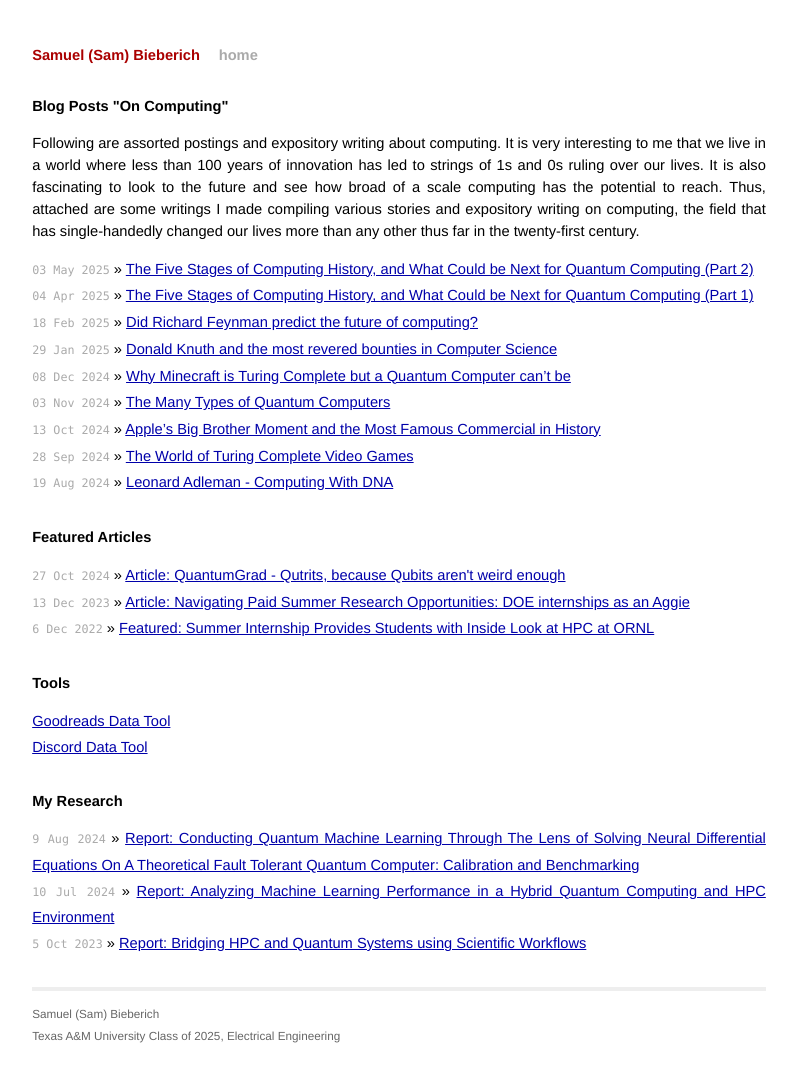
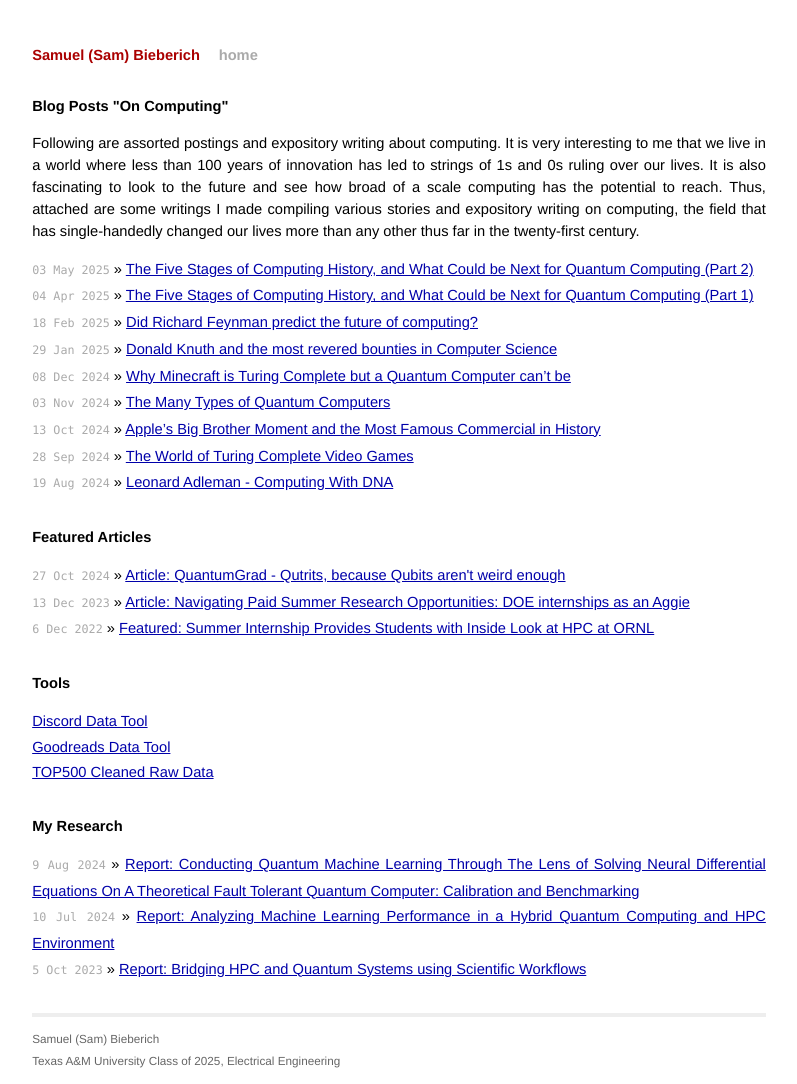
Before and after one commit to Sam-Bieberich/Sam-Bieberich.github.io, a Jekyll site: the page built from index.html, in a window 1280 px wide. Shown: the whole page, without its empty margins (241-1038 px from the left). Built offline with Jekyll 4.4.1, drawn with Linux system fonts in a browser that asks for light colours; before the commit the page ends 1059 px from its top, so only the background shows below that.

Commit message:
Added top500 raw data cleaned

```diff
--- a/index.html
+++ b/index.html
@@ -24,8 +24,9 @@ title: Samuel (Sam) Bieberich
 
   <h1>Tools</h1>
   <ul class="posts">
+    <li><a href="discord_tool.html">Discord Data Tool</a></li>
     <li><a href="goodreads_tool.html">Goodreads Data Tool</a></li>
-    <li><a href="discord_tool.html">Discord Data Tool</a></li>
+    <li><a href="https://github.com/Sam-Bieberich/top500_data_raw">TOP500 Cleaned Raw Data</a></li>
   </ul>
 
   <h1>My Research</h1>
```
